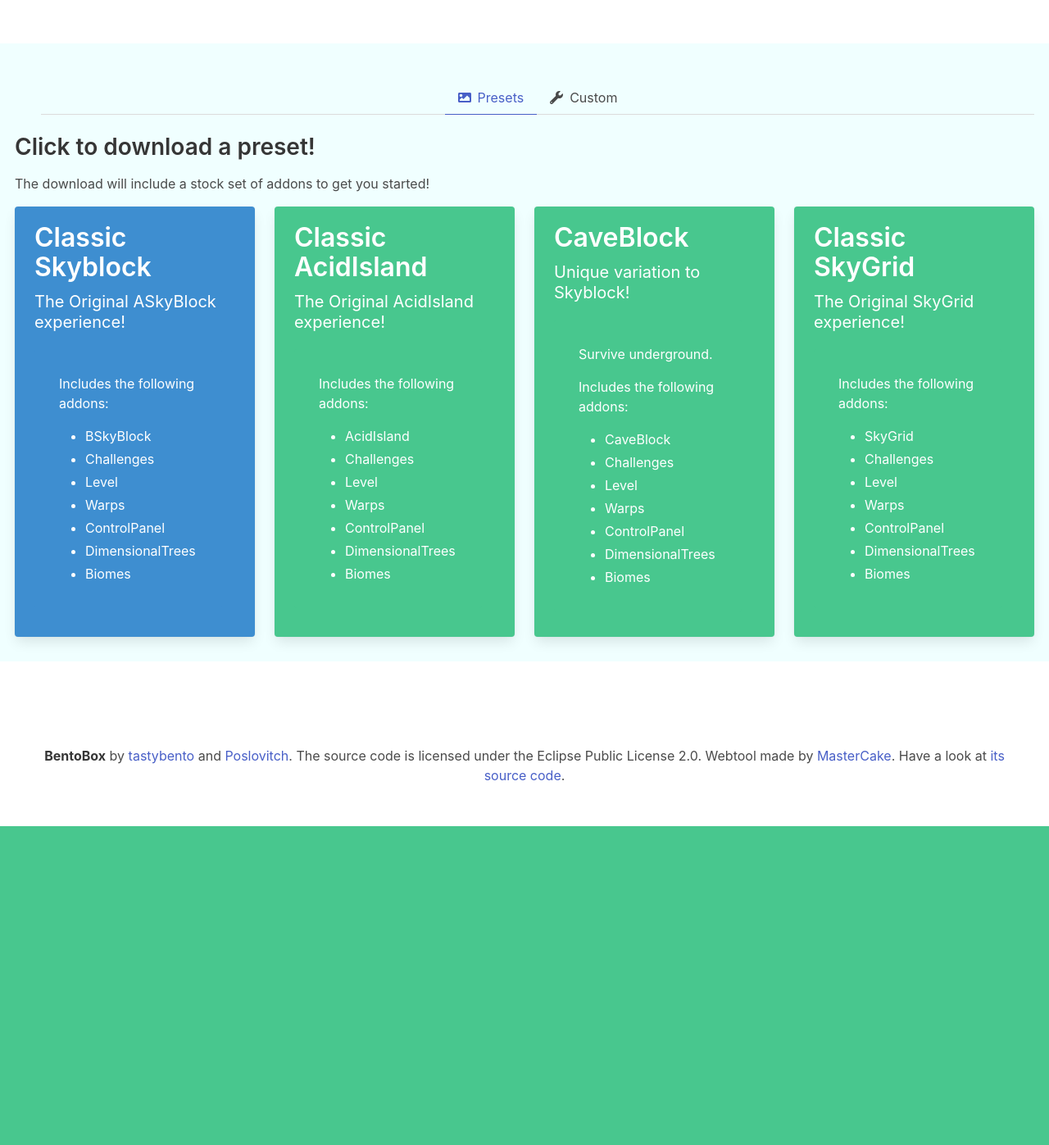
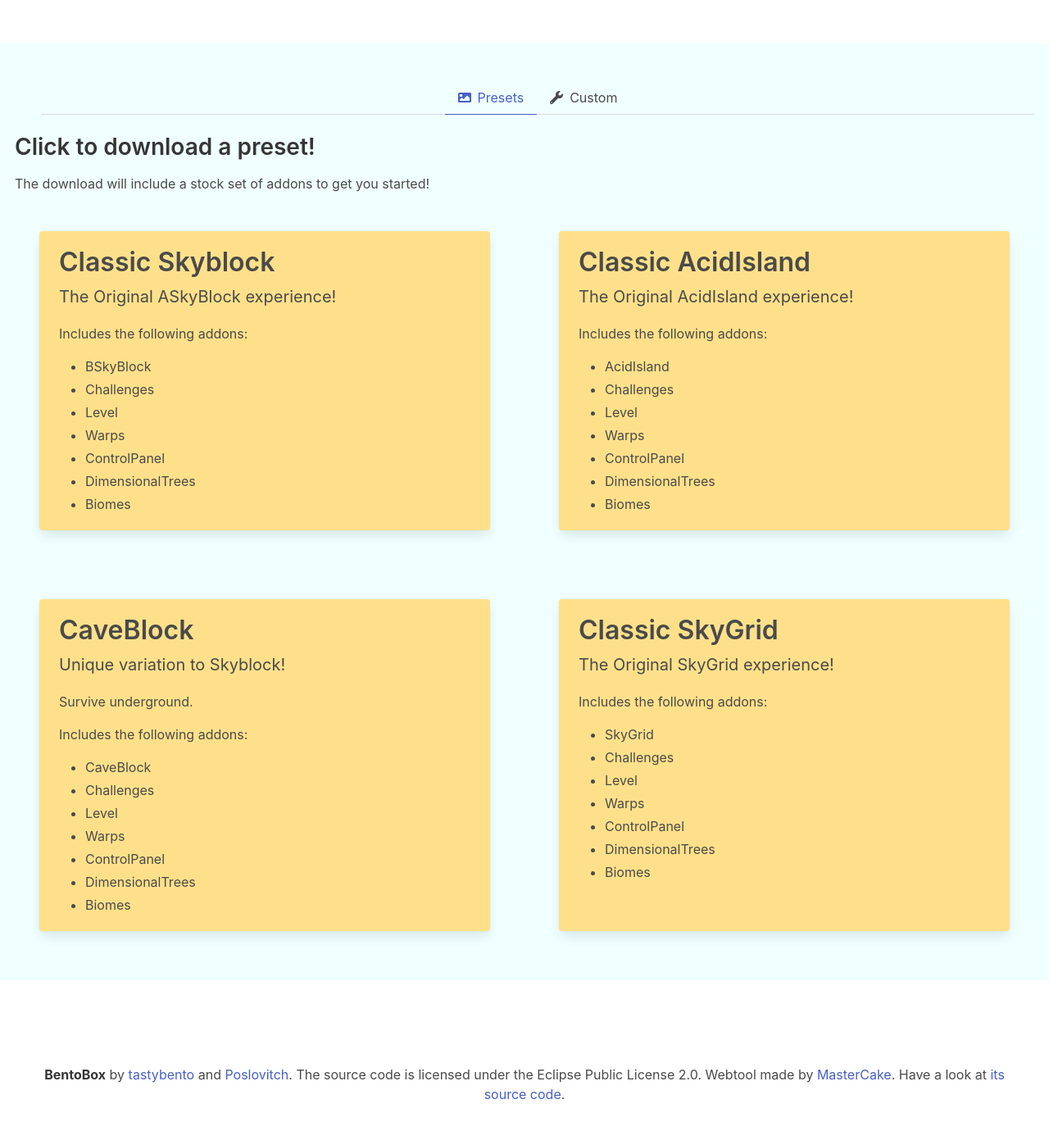
Before and after one commit to BentoBoxWorld/website, a Flask app: template templates/index.html in a window 1280 px wide. Shown: the whole page at 82% size. Before the commit the page ends 1008 px from the top, so only its background shows below. Run offline with Flask 2, Linux system fonts and the light colour scheme; the template is opened without the code that fills it, so the values that code supplies are empty; some libraries are stand-ins or nearby versions.

Commit message:
improved preset layout

```diff
--- a/static/css/style.css
+++ b/static/css/style.css
@@ -52,6 +52,9 @@ footer {
 .tag-version {
   width: 45px;
 }
+.tile {
+  margin: 30px;
+}
 
 @media (max-width: 1300px) {
   body {
--- a/templates/index.html
+++ b/templates/index.html
@@ -24,10 +24,9 @@
   <div>
       <div class="tile is-ancestor">
           <a class="tile is-parent" href="/create-jar/?bskyblock:{{ addons.bskyblock }}&level:{{ addons.level }}&challenges:{{ addons.challenges }}&warps:{{ addons.warps }}&controlpanel:{{ addons.controlpanel }}&dimensionaltrees:{{ addons.dimensionaltrees }}&biomes:{{ addons.biomes }}&">
-            <article class="tile is-child box notification is-info">
+            <article class="tile is-child box notification has-background-warning">
               <p class="title">Classic Skyblock</p>
               <p class="subtitle">The Original ASkyBlock experience!</p>
-              <div class="content notification is-info">
               <p>Includes the following addons:</p>
               <ul>
               <li>BSkyBlock</li>
@@ -38,14 +37,12 @@
               <li>DimensionalTrees</li>
               <li>Biomes</li>
               </ul>
-              </div>
             </article>
           </a>
           <a class="tile is-parent" href="/create-jar/?acidisland:{{ addons.acidisland }}&level:{{ addons.level }}&challenges:{{ addons.challenges }}&warps:{{ addons.warps }}&controlpanel:{{ addons.controlpanel }}&dimensionaltrees:{{ addons.dimensionaltrees }}&biomes:{{ addons.biomes }}&">
-            <article class="tile is-child box notification is-success">
+            <article class="tile is-child box notification has-background-warning">
               <p class="title">Classic AcidIsland</p>
               <p class="subtitle">The Original AcidIsland experience!</p>
-              <div class="content notification is-success">
               <p>Includes the following addons:</p>
               <ul>
               <li>AcidIsland</li>
@@ -56,14 +53,14 @@
               <li>DimensionalTrees</li>
               <li>Biomes</li>
               </ul>
-              </div>
             </article>
           </a>
+        </div>
+        <div class="tile is-ancestor">
           <a class="tile is-parent" href="/create-jar/?caveblock:{{ addons.caveblock }}&level:{{ addons.level }}&challenges:{{ addons.challenges }}&warps:{{ addons.warps }}&controlpanel:{{ addons.controlpanel }}&dimensionaltrees:{{ addons.dimensionaltrees }}&biomes:{{ addons.biomes }}&">
-            <article class="tile is-child box notification is-success">
+            <article class="tile is-child box notification has-background-warning">
               <p class="title">CaveBlock</p>
               <p class="subtitle">Unique variation to Skyblock!</p>
-              <div class="content notification is-success">
               <p>Survive underground.</p>
               <p>Includes the following addons:</p>
               <ul>
@@ -75,14 +72,12 @@
                 <li>DimensionalTrees</li>
                 <li>Biomes</li>
               </ul>
-              </div>
             </article>
           </a>
           <a class="tile is-parent" href="/create-jar/?skygrid:{{ addons.skygrid }}&level:{{ addons.level }}&challenges:{{ addons.challenges }}&warps:{{ addons.warps }}&controlpanel:{{ addons.controlpanel }}&dimensionaltrees:{{ addons.dimensionaltrees }}&biomes:{{ addons.biomes }}&">
-            <article class="tile is-child box notification is-success">
+            <article class="tile is-child box notification has-background-warning">
               <p class="title">Classic SkyGrid</p>
               <p class="subtitle">The Original SkyGrid experience!</p>
-              <div class="content notification is-success">
               <p>Includes the following addons:</p>
               <ul>
                 <li>SkyGrid</li>
@@ -93,7 +88,6 @@
                 <li>DimensionalTrees</li>
                 <li>Biomes</li>
               </ul>
-              </div>
             </article>
           </a>
         </div>
```
Lines whose indentation alone changed are shown as unchanged.
